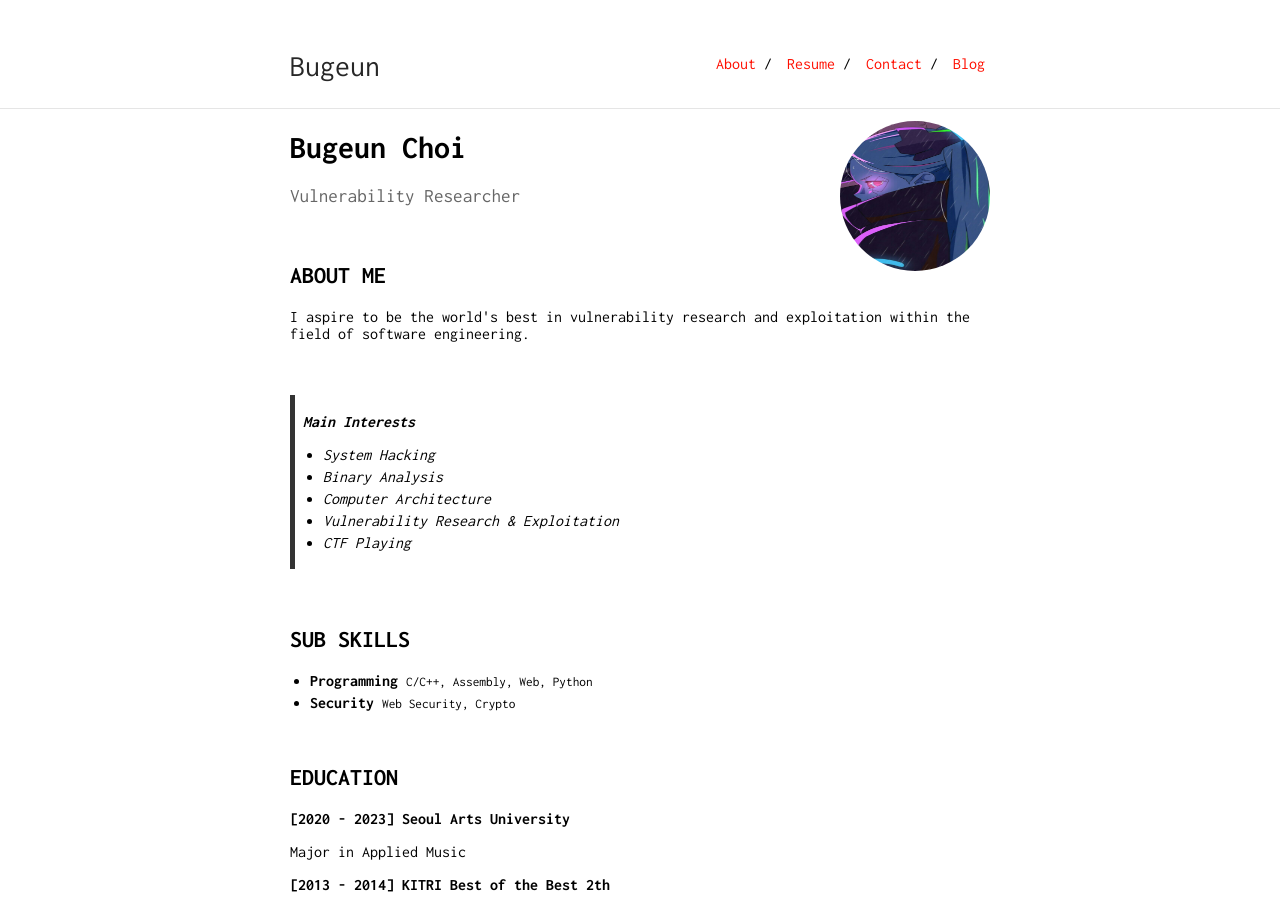
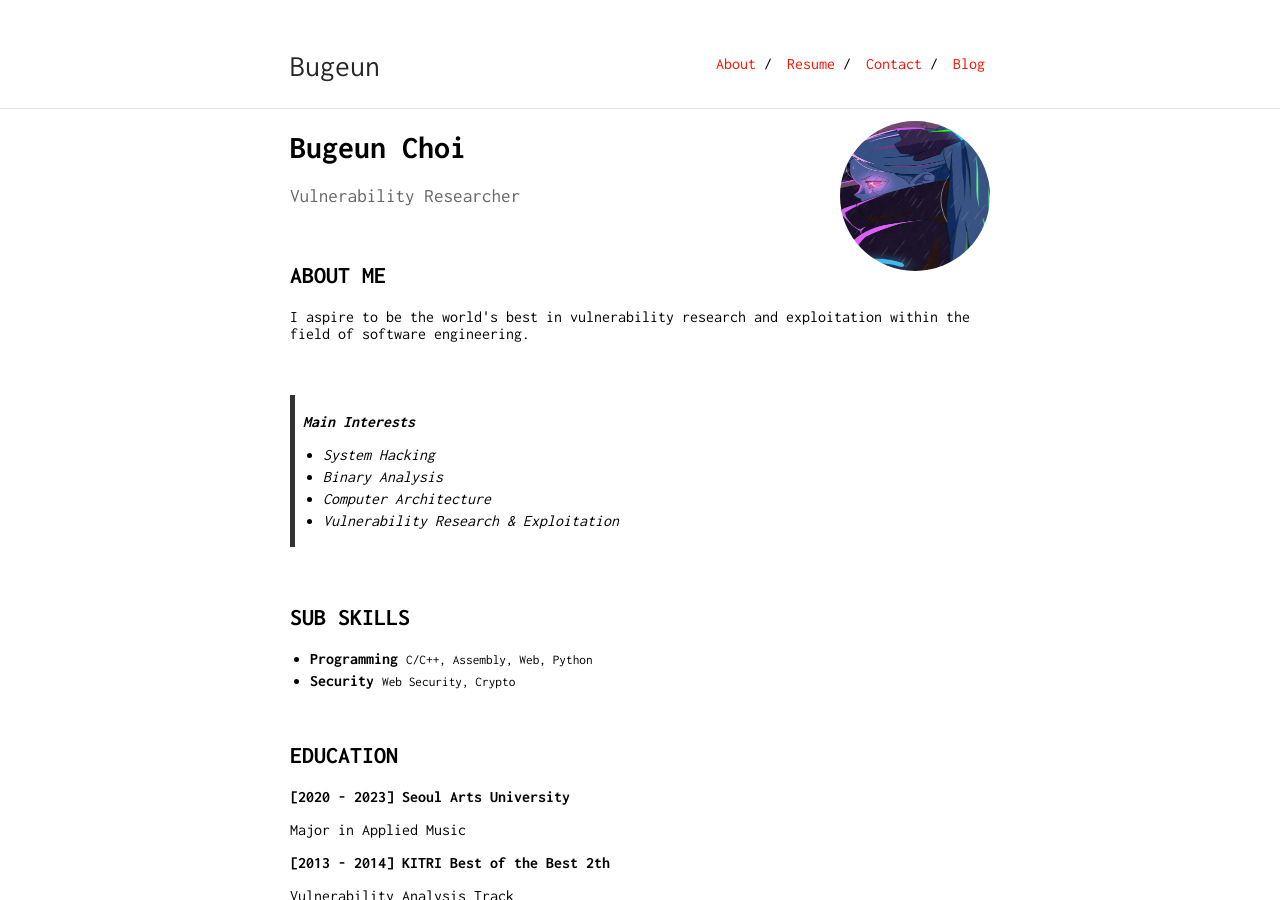
Before and after one commit to Bugeun/bugeun.github.io, a Jekyll site: the page built from index.md, in a window 1280 px wide and 900 px high. Built offline with Jekyll 4.4.1, drawn with Linux system fonts in a browser that asks for light colours.

Commit message:
Update index.md

```diff
--- a/index.md
+++ b/index.md
@@ -19,7 +19,6 @@ Vulnerability Researcher
 * Binary Analysis
 * Computer Architecture
 * Vulnerability Research & Exploitation
-* CTF Playing
 
 &nbsp;
 
```
